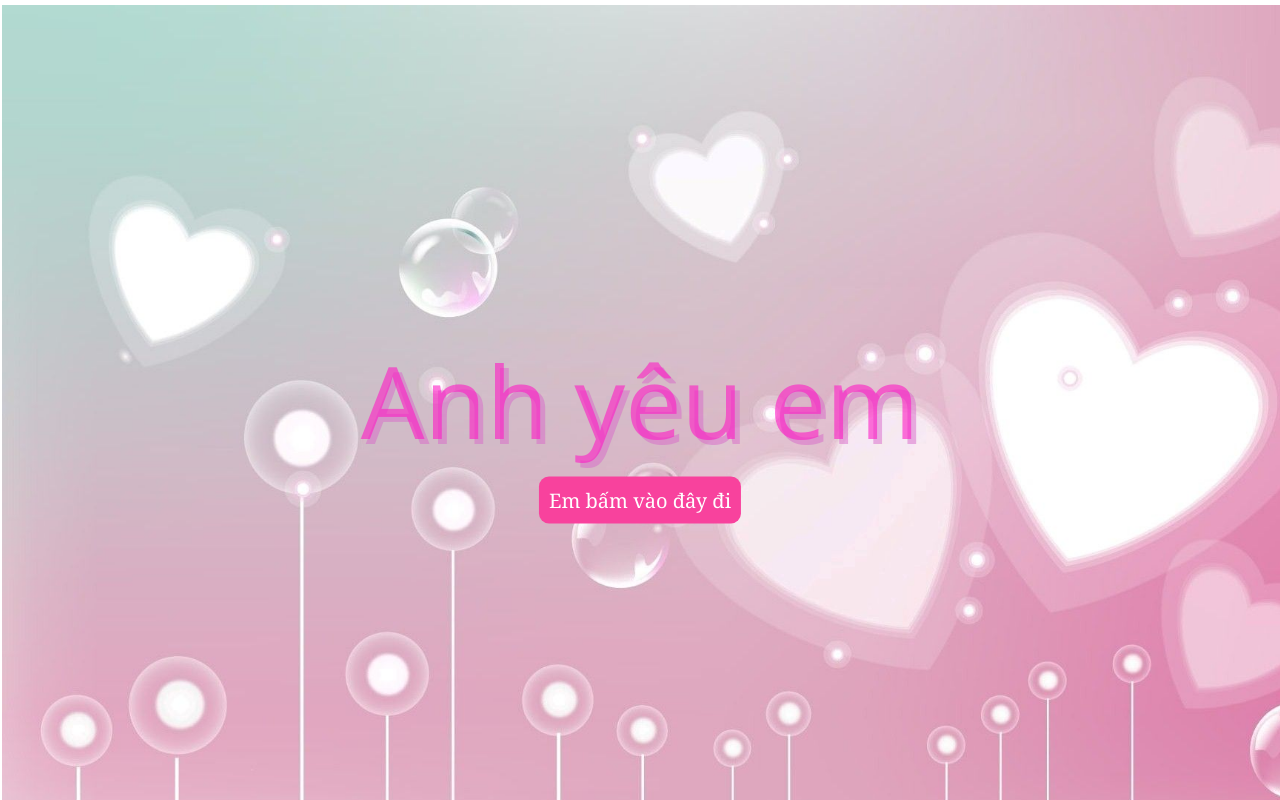
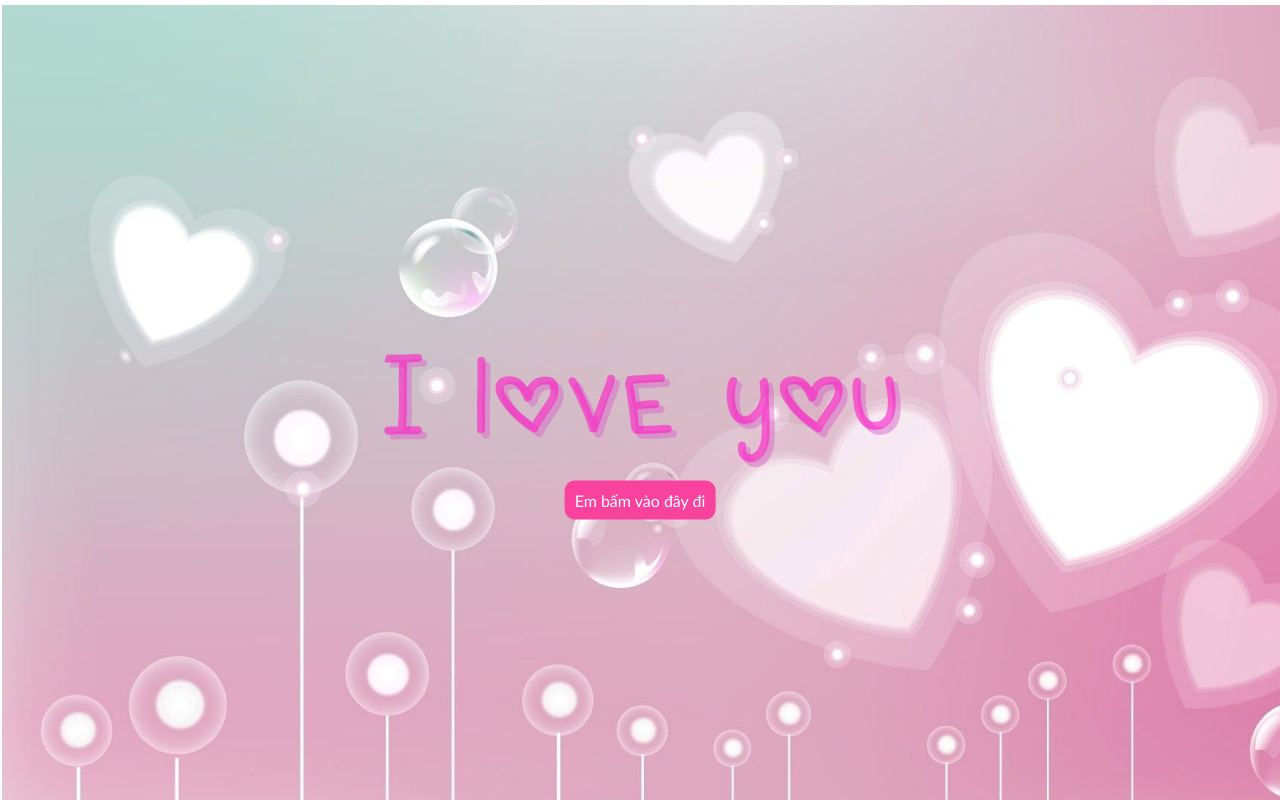
Before and after one commit to dungnt2khust/For-you, a plain HTML site: page index.html in a window 1280 px wide. Drawn offline with Linux system fonts and the light colour scheme.

Commit message:
change font

```diff
--- a/css/main.css
+++ b/css/main.css
@@ -3,6 +3,11 @@
     padding: 0;
     margin: 0;
     box-sizing: border-box;
+}
+
+@font-face {
+    font-family: LoveFont;
+    src: url('../assets/fonts/Love.ttf');
 }
 
 #app {
@@ -21,7 +26,7 @@
 
 .message-center {
     font-size: 100px;
-    font-family: 'Segoe UI', Tahoma, Geneva, Verdana, sans-serif;
+    font-family: LoveFont;
     color: rgb(253, 27, 197, 0.6);
     text-shadow: 5px 5px rgba(216, 103, 201, 0.5);
 }
@@ -35,9 +40,8 @@
     padding: 10px;
     background-color: rgb(248, 66, 157);
     color: #fff;
-    font-size: 20px;
-    font-family: Cambria, Cochin, Georgia, Times, 'Times New Roman', serif;
-    font-weight: 550;
+    font-size: 16px;
+    font-family: 'Trebuchet MS', 'Lucida Sans Unicode', 'Lucida Grande', 'Lucida Sans', Arial, sans-serif;
     cursor: pointer;
     user-select: none;
     white-space: nowrap;
--- a/index.html
+++ b/index.html
@@ -11,7 +11,7 @@
 	<body>
         <div id="app">
 			<span class="message-center">
-				Anh yêu em
+				I love you
 			</span>
 			<div class="button">Em bấm vào đây đi</div>
         </div>
```
Also changed, not shown: assets/fonts/Love.ttf (added).
